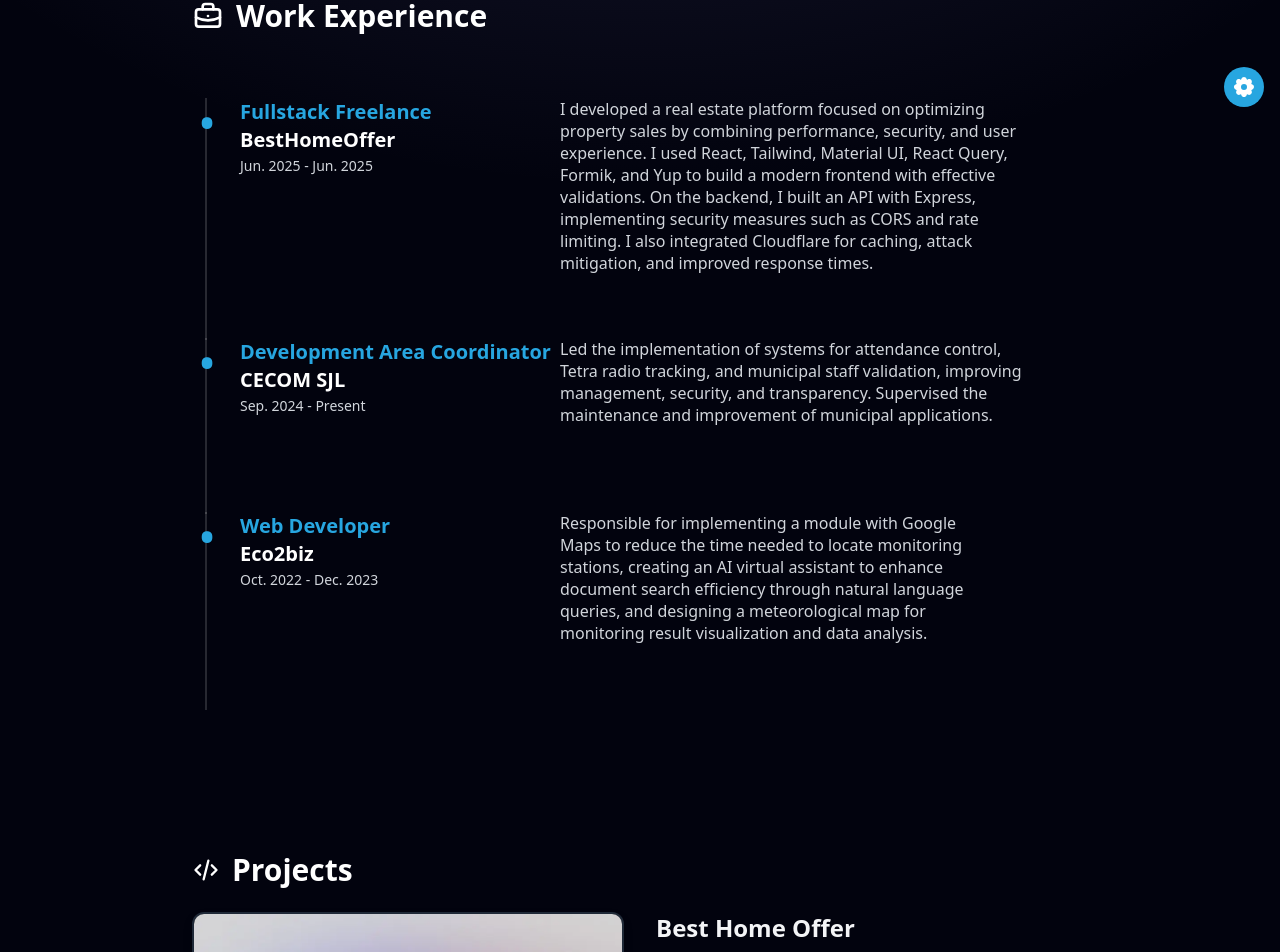
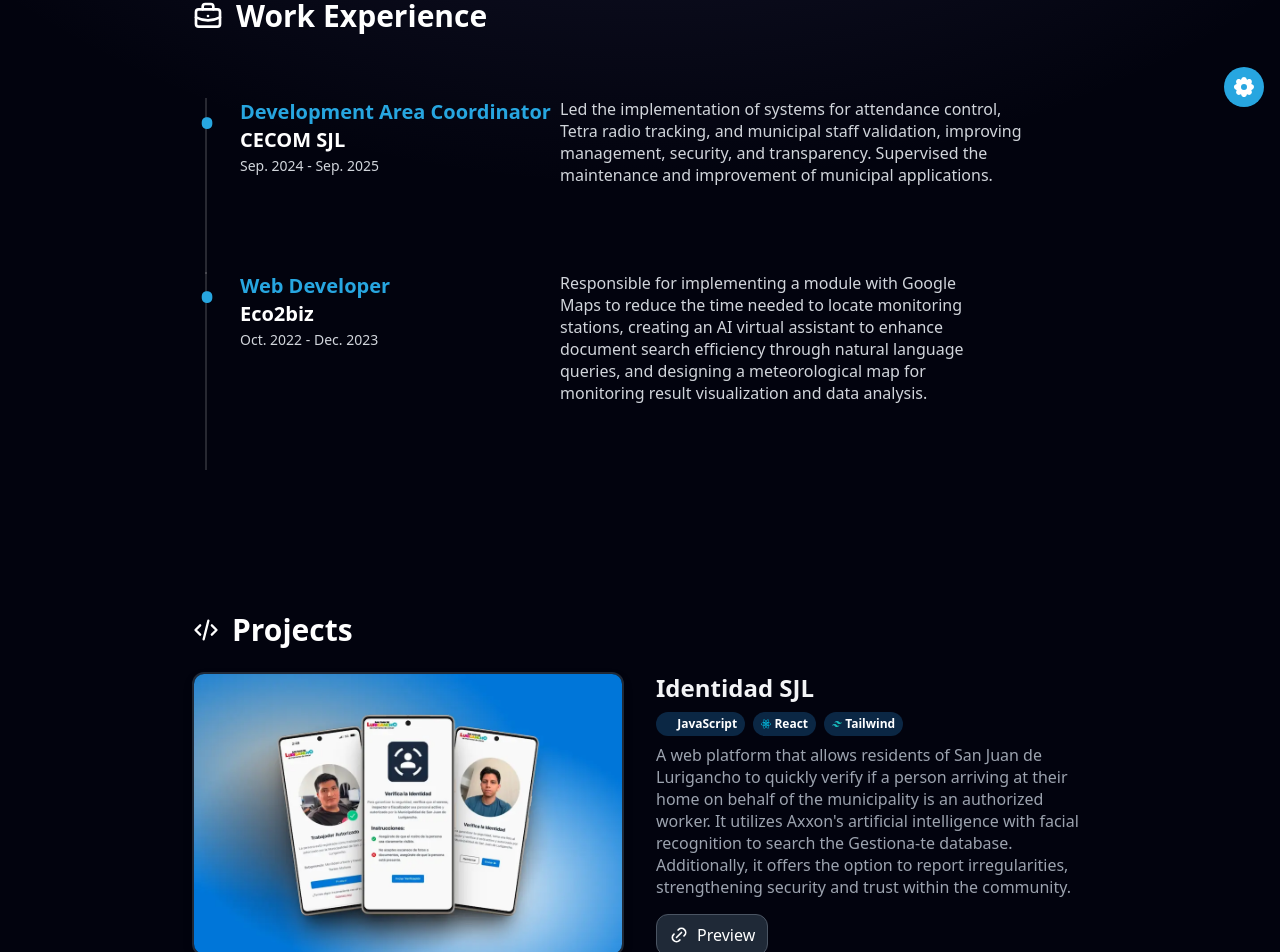
Before and after one commit to iBarb/Portafolio, a React (Vite) app: page / in a window 1280 px wide. Shown: the part 677-1629 px from the top of the page. Built offline with nearby package versions, Linux system fonts and the light colour scheme; some icons are missing.

Commit message:
Actualización de la caché de Firebase y mejora de la estructura del portafolio; añadido preload para el avatar y ajustes en estilos CSS.

```diff
--- a/index.html
+++ b/index.html
@@ -12,6 +12,7 @@
     <meta property="og:description" content="Soy Bruno Paolo Barbaran Quiroz, desarrollador web con experiencia en frontend y backend, especializado en inteligencia artificial y desarrollo web. Conoce mis proyectos y habilidades en mi portafolio.">
     <meta property="og:type" content="website">
     <meta name="contact" content="brunobarbaran@hotmail.com, https://www.linkedin.com/in/bruno-paolo-barbaran-quiroz-606478195/, https://bruno-barbaran.web.app/, https://github.com/iBarb">
+    <link rel="preload" as="image" href="/avatar.webp" />
   </head>
   <body>
     <div class="absolute top-0 h-screen w-screen bg-neutral-950 bg"></div>
--- a/src/Utils/Constants.jsx
+++ b/src/Utils/Constants.jsx
@@ -112,19 +112,19 @@ export const ES = {
         id: 'experiencia',
         heading: 'Experiencia laboral',
         TIMELINE: [
-            {
-                id: 1,
-                title: "Fullstack Freelance",
-                subtitle: "BestHomeOffer",
-                description: "Desarrollé una plataforma inmobiliaria orientada a optimizar la venta de propiedades, combinando rendimiento, seguridad y experiencia de usuario. Usé React, Tailwind, Material UI, React Query, Formik y Yup para un frontend moderno y validaciones efectivas. En el backend, construí una API en Express con medidas de seguridad como CORS y rate limiting. Integré Cloudflare para cacheo, mitigación de ataques y mejora del tiempo de respuesta.",
-                date: "Jun. 2025 - Jun. 2025",
-            },
+            // {
+            //     id: 1,
+            //     title: "Fullstack Freelance",
+            //     subtitle: "BestHomeOffer",
+            //     description: "Desarrollé una plataforma inmobiliaria orientada a optimizar la venta de propiedades, combinando rendimiento, seguridad y experiencia de usuario. Usé React, Tailwind, Material UI, React Query, Formik y Yup para un frontend moderno y validaciones efectivas. En el backend, construí una API en Express con medidas de seguridad como CORS y rate limiting. Integré Cloudflare para cacheo, mitigación de ataques y mejora del tiempo de respuesta.",
+            //     date: "Jun. 2025 - Jun. 2025",
+            // },
             {
                 id: 2,
                 title: "Coordinador Area Desarrollo",
                 subtitle: "CECOM SJL",
                 description: "Lideré la implementación de sistemas para el control de asistencia, seguimiento de radios Tetra y validación del personal municipal, mejorando la gestión, seguridad y transparencia. Supervisé el mantenimiento y mejora de aplicaciones municipales.",
-                date: "Sep. 2024 - Actualidad",
+                date: "Sep. 2024 - sep. 2025",
             },
             {
                 id: 3,
@@ -139,14 +139,14 @@ export const ES = {
         id: 'proyectos',
         heading: 'Proyectos',
         PROJECTS: [
-            {
-                id: 1,
-                title: "Best Home Offer",
-                description: "Plataforma inmobiliaria que simplifica el proceso de venta de propiedades. Permite a los propietarios recibir una oferta rápida, segura y sin trámites innecesarios. No se requieren reparaciones ni intermediarios. las propiedades se adquieren en su estado actual, sin comisiones ni costos ocultos. Una solución práctica y eficiente para quienes buscan evitar las complicaciones del modelo tradicional.",
-                link: "https://besthomeoffer.ai/",
-                image: "/projects/besthomeoffer.webp",
-                tags: [TAGS.JAVASCRIPT, TAGS.REACT, TAGS.TAILWIND]
-            },
+            // {
+            //     id: 1,
+            //     title: "Best Home Offer",
+            //     description: "Plataforma inmobiliaria que simplifica el proceso de venta de propiedades. Permite a los propietarios recibir una oferta rápida, segura y sin trámites innecesarios. No se requieren reparaciones ni intermediarios. las propiedades se adquieren en su estado actual, sin comisiones ni costos ocultos. Una solución práctica y eficiente para quienes buscan evitar las complicaciones del modelo tradicional.",
+            //     link: "https://besthomeoffer.ai/",
+            //     image: "/projects/besthomeoffer.webp",
+            //     tags: [TAGS.JAVASCRIPT, TAGS.REACT, TAGS.TAILWIND]
+            // },
             {
                 id: 2,
                 title: "identidad SJL",
@@ -254,19 +254,19 @@ export const EN = {
         id: 'experience',
         heading: 'Work Experience',
         TIMELINE: [
-            {
-                id: 1,
-                title: "Fullstack Freelance",
-                subtitle: "BestHomeOffer",
-                description: "I developed a real estate platform focused on optimizing property sales by combining performance, security, and user experience. I used React, Tailwind, Material UI, React Query, Formik, and Yup to build a modern frontend with effective validations. On the backend, I built an API with Express, implementing security measures such as CORS and rate limiting. I also integrated Cloudflare for caching, attack mitigation, and improved response times.",
-                date: "Jun. 2025 - Jun. 2025"
-            },
+            // {
+            //     id: 1,
+            //     title: "Fullstack Freelance",
+            //     subtitle: "BestHomeOffer",
+            //     description: "I developed a real estate platform focused on optimizing property sales by combining performance, security, and user experience. I used React, Tailwind, Material UI, React Query, Formik, and Yup to build a modern frontend with effective validations. On the backend, I built an API with Express, implementing security measures such as CORS and rate limiting. I also integrated Cloudflare for caching, attack mitigation, and improved response times.",
+            //     date: "Jun. 2025 - Jun. 2025"
+            // },
             {
                 id: 2,
                 title: "Development Area Coordinator",
                 subtitle: "CECOM SJL",
                 description: "Led the implementation of systems for attendance control, Tetra radio tracking, and municipal staff validation, improving management, security, and transparency. Supervised the maintenance and improvement of municipal applications.",
-                date: "Sep. 2024 - Present",
+                date: "Sep. 2024 - Sep. 2025",
             },
             {
                 id: 3,
@@ -281,14 +281,14 @@ export const EN = {
         id: 'projects',
         heading: 'Projects',
         PROJECTS: [
-            {
-                id: 1,
-                title: "Best Home Offer",
-                description: "Real estate platform that simplifies the property selling process. Allows homeowners to receive a fast, secure offer without unnecessary paperwork. No repairs or intermediaries are required—properties are purchased as-is, with no commissions or hidden fees. A practical and efficient solution for those looking to avoid the complications of the traditional model.",
-                link: "https://besthomeoffer.ai/",
-                image: "/projects/besthomeoffer.webp",
-                tags: [TAGS.JAVASCRIPT, TAGS.REACT, TAGS.TAILWIND]
-            },
+            // {
+            //     id: 1,
+            //     title: "Best Home Offer",
+            //     description: "Real estate platform that simplifies the property selling process. Allows homeowners to receive a fast, secure offer without unnecessary paperwork. No repairs or intermediaries are required—properties are purchased as-is, with no commissions or hidden fees. A practical and efficient solution for those looking to avoid the complications of the traditional model.",
+            //     link: "https://besthomeoffer.ai/",
+            //     image: "/projects/besthomeoffer.webp",
+            //     tags: [TAGS.JAVASCRIPT, TAGS.REACT, TAGS.TAILWIND]
+            // },
             {
                 id: 2,
                 title: "Identidad SJL",
--- a/src/index.css
+++ b/src/index.css
@@ -13,6 +13,14 @@
     --border-networks-link: #4b5563;
     --color-networks-link: #fff;
     --bg-tags-tag: #0b2744;
+}
+
+section h1,
+article h1,
+aside h1,
+nav h1 {
+    font-size: 2rem;
+    /* o el tamaño que tú desees */
 }
 
 /* [data-bs-theme=dark]  {
@@ -100,18 +108,19 @@ ul {
     color: #c5c5c5
 }
 
-.content{
+.content {
     transition: all .3s;
 }
 
-.content.fade-out{
+.content.fade-out {
     opacity: 0;
 }
 
-.content.fade-in{
+.content.fade-in {
     opacity: 1;
 }
-.d-none{
+
+.d-none {
     display: none;
 }
 
```
